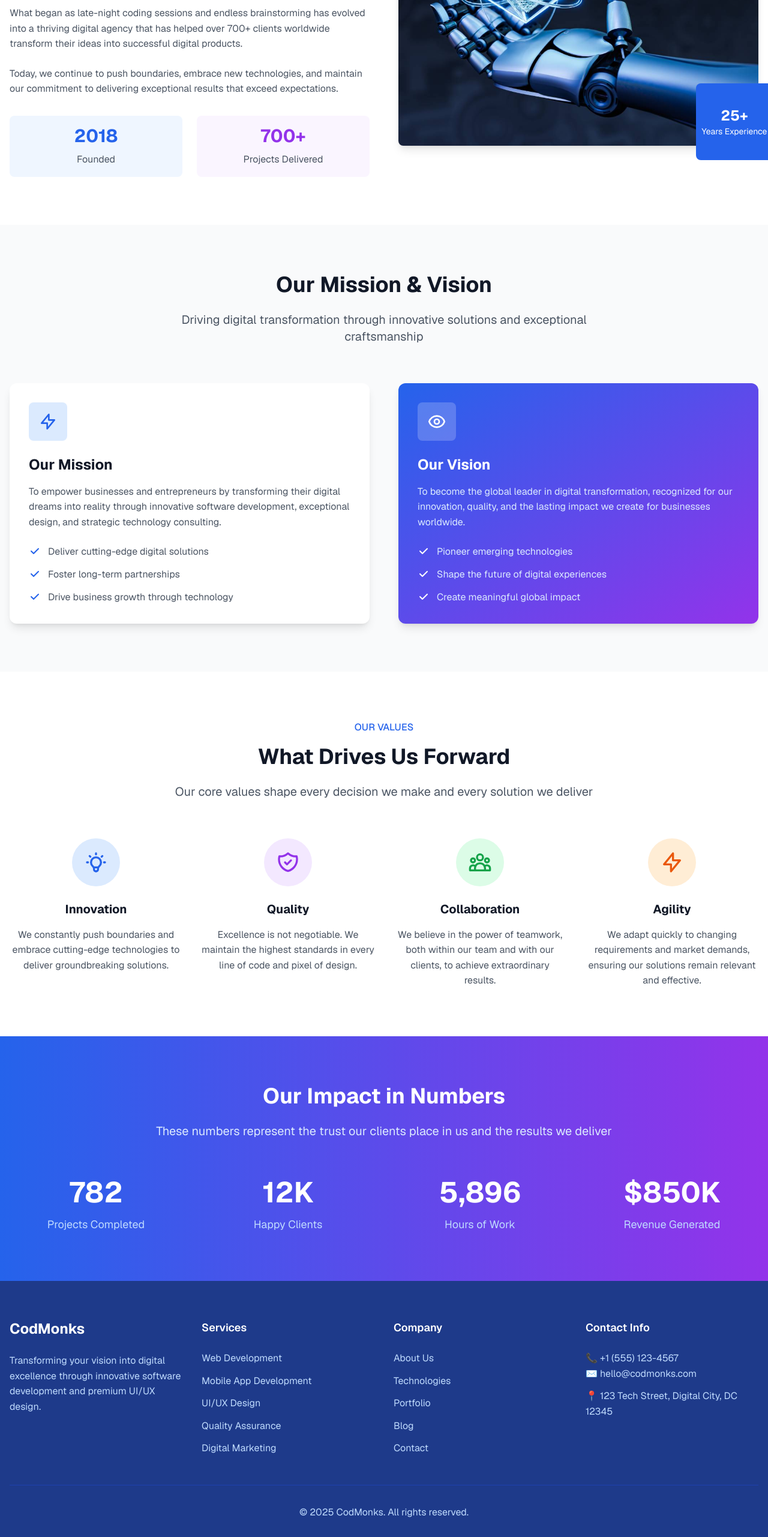
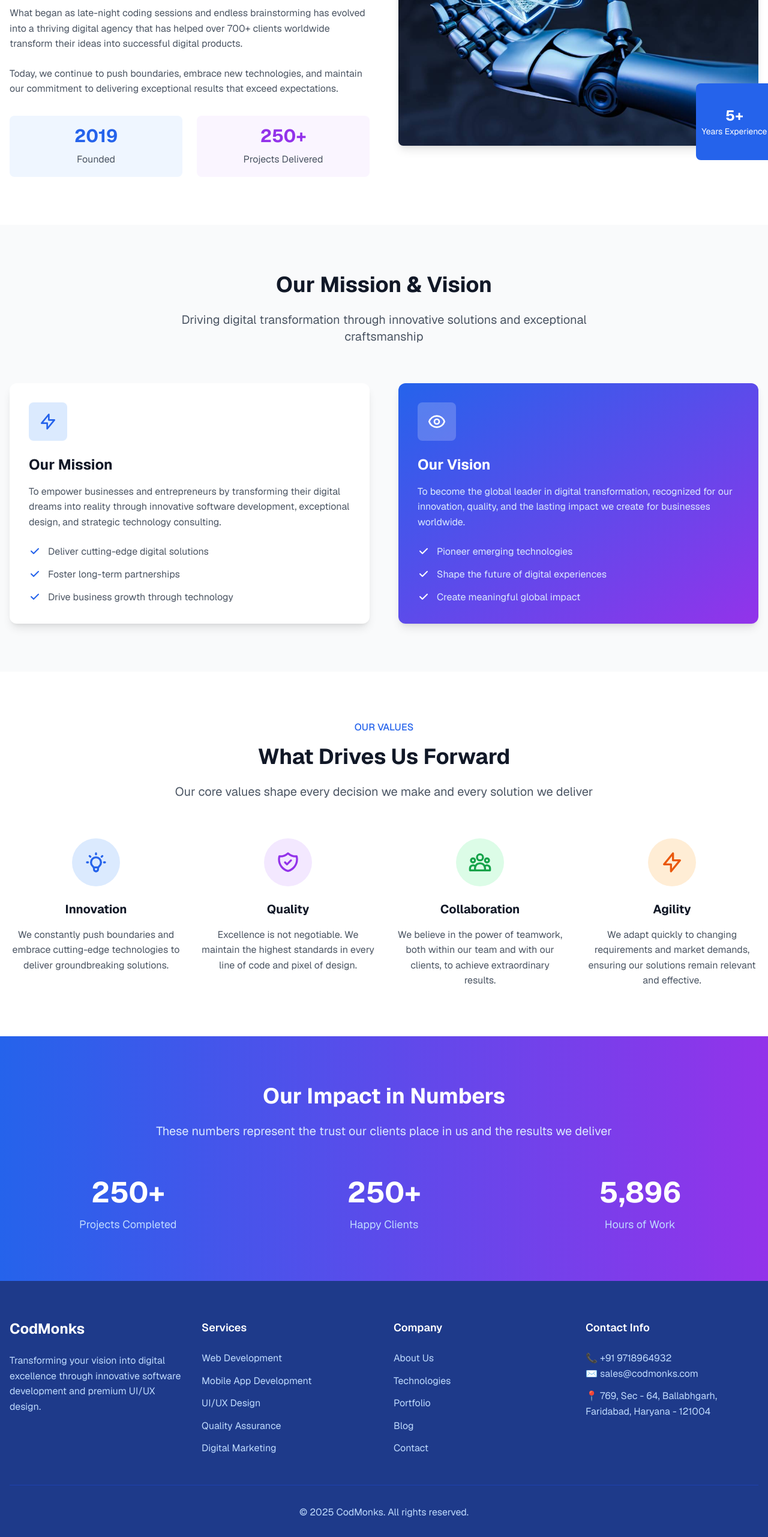
Before and after one commit to daksh1136/Codmonks, a React (Vite) app: page /about-us in a window 1280 px wide. Shown: the part 763-3326 px from the top of the page at 60% size. Built offline with nearby package versions, Linux system fonts and the light colour scheme.

Commit message:
added more changes

```diff
--- a/src/layouts/Footer.tsx
+++ b/src/layouts/Footer.tsx
@@ -76,9 +76,9 @@ const Footer = () => {
                         <div>
                             <h4 className="text-lg font-semibold mb-6">Contact Info</h4>
                             <div className="space-y-3 text-blue-200">
-                                <p>📞 +1 (555) 123-4567</p>
-                                <Link to="mailto:hello@codmonks.com">✉️ hello@codmonks.com</Link>
-                                <p>📍 123 Tech Street, Digital City, DC 12345</p>
+                                <p>📞 +91 9718964932</p>
+                                <Link to="mailto:sales@codmonks.com">✉️ sales@codmonks.com</Link>
+                                <p>📍 769, Sec - 64, Ballabhgarh, Faridabad, Haryana - 121004</p>
                             </div>
                         </div>
                     </div>
--- a/src/pages/about-us/AboutUs.tsx
+++ b/src/pages/about-us/AboutUs.tsx
@@ -37,11 +37,11 @@ const AboutUs = () => {
 
                             <div className="grid grid-cols-2 gap-6">
                                 <div className="text-center p-4 bg-blue-50 rounded-lg">
-                                    <div className="text-3xl font-bold text-blue-600 mb-2">2018</div>
+                                    <div className="text-3xl font-bold text-blue-600 mb-2">2019</div>
                                     <div className="text-gray-600">Founded</div>
                                 </div>
                                 <div className="text-center p-4 bg-purple-50 rounded-lg">
-                                    <div className="text-3xl font-bold text-purple-600 mb-2">700+</div>
+                                    <div className="text-3xl font-bold text-purple-600 mb-2">250+</div>
                                     <div className="text-gray-600">Projects Delivered</div>
                                 </div>
                             </div>
@@ -51,7 +51,7 @@ const AboutUs = () => {
                             <img src="assets/images/about-us.jpg" alt="Our Story" className="rounded-lg shadow-lg" />
                             <div className="absolute -bottom-6 -right-6 w-32 h-32 bg-blue-600 rounded-lg flex items-center justify-center">
                                 <div className="text-center text-white">
-                                    <div className="text-2xl font-bold">25+</div>
+                                    <div className="text-2xl font-bold">5+</div>
                                     <div className="text-sm">Years Experience</div>
                                 </div>
                             </div>
@@ -328,22 +328,18 @@ const AboutUs = () => {
                         </p>
                     </div>
 
-                    <div className="grid grid-cols-2 md:grid-cols-4 gap-8">
+                    <div className="grid grid-cols-2 md:grid-cols-3 gap-8">
                         <div className="text-center stats-card">
-                            <div className="text-5xl font-bold mb-4">782</div>
+                            <div className="text-5xl font-bold mb-4">250+</div>
                             <div className="text-blue-200 text-lg">Projects Completed</div>
                         </div>
                         <div className="text-center stats-card">
-                            <div className="text-5xl font-bold mb-4">12K</div>
+                            <div className="text-5xl font-bold mb-4">250+</div>
                             <div className="text-blue-200 text-lg">Happy Clients</div>
                         </div>
                         <div className="text-center stats-card">
                             <div className="text-5xl font-bold mb-4">5,896</div>
                             <div className="text-blue-200 text-lg">Hours of Work</div>
-                        </div>
-                        <div className="text-center stats-card">
-                            <div className="text-5xl font-bold mb-4">$850K</div>
-                            <div className="text-blue-200 text-lg">Revenue Generated</div>
                         </div>
                     </div>
                 </div>
--- a/src/pages/home/Home.tsx
+++ b/src/pages/home/Home.tsx
@@ -52,22 +52,18 @@ const Home = () => {
                         </p>
                     </div>
 
-                    <div className="grid grid-cols-2 md:grid-cols-4 gap-8 text-center">
+                    <div className="grid grid-cols-2 md:grid-cols-3 gap-8 text-center">
                         <div className="stats-card">
-                            <div className="text-4xl font-bold mb-2">782</div>
+                            <div className="text-3xl font-bold mb-2">250+</div>
                             <div className="text-blue-200">Projects Completed</div>
                         </div>
                         <div className="stats-card">
-                            <div className="text-4xl font-bold mb-2">12K</div>
+                            <div className="text-3xl font-bold mb-2">250+</div>
                             <div className="text-blue-200">Happy Clients</div>
                         </div>
                         <div className="stats-card">
-                            <div className="text-4xl font-bold mb-2">5,896</div>
+                            <div className="text-3xl font-bold mb-2">5,896</div>
                             <div className="text-blue-200">Hours of Work</div>
-                        </div>
-                        <div className="stats-card">
-                            <div className="text-4xl font-bold mb-2">$850K</div>
-                            <div className="text-blue-200">Revenue Generated</div>
                         </div>
                     </div>
                 </div>
--- a/src/pages/technologies/Technologies.tsx
+++ b/src/pages/technologies/Technologies.tsx
@@ -90,7 +90,7 @@ const Technologies = () => {
 
     const stats = [
         { number: "50+", label: "Technologies Mastered" },
-        { number: "500+", label: "Projects Delivered" },
+        { number: "200+", label: "Projects Delivered" },
         { number: "5+", label: "Years Experience" },
         { number: "24/7", label: "Support Available" }
     ];
--- a/tailwind.config.js
+++ b/tailwind.config.js
@@ -1,12 +1,3 @@
-// /** @type {import('tailwindcss').Config} */
-// export default {
-//   content: [],
-//   theme: {
-//     extend: {},
-//   },
-//   plugins: [],
-// }
-
 export default {
   content: [
     "./src/**/*.{html,js,ts,jsx,tsx}", // for React/Vite/Next
@@ -16,7 +7,7 @@ export default {
     extend: {
       backgroundImage: {
         'custom-gradient': 'linear-gradient(90deg, #2563EB 0%, #A855F7 100%)',
-        'hero-gredient': "url('assets/images/texture.png'), linear-gradient(78.68deg, #CFEAF8 -55.27%, #FFFFFF 38.65%, #DBEAFE 138.95%)"
+        'hero-gredient': "url('images/texture.png'), linear-gradient(78.68deg, #CFEAF8 -55.27%, #FFFFFF 38.65%, #DBEAFE 138.95%)"
       },
       colors: {
         primary: '#6366f1',
```
